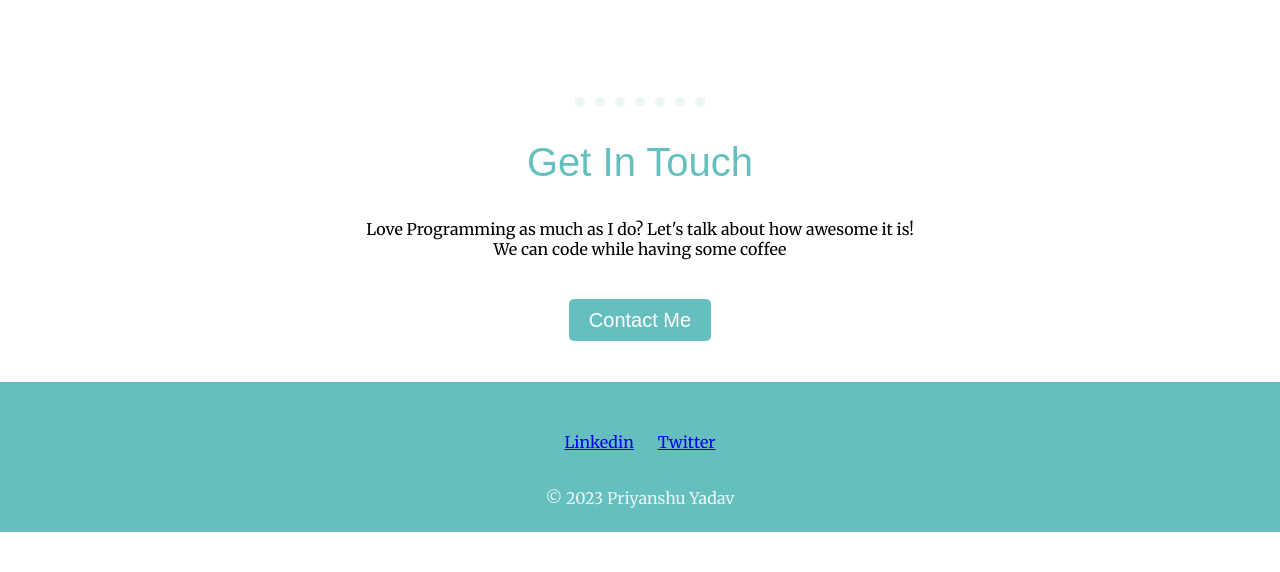
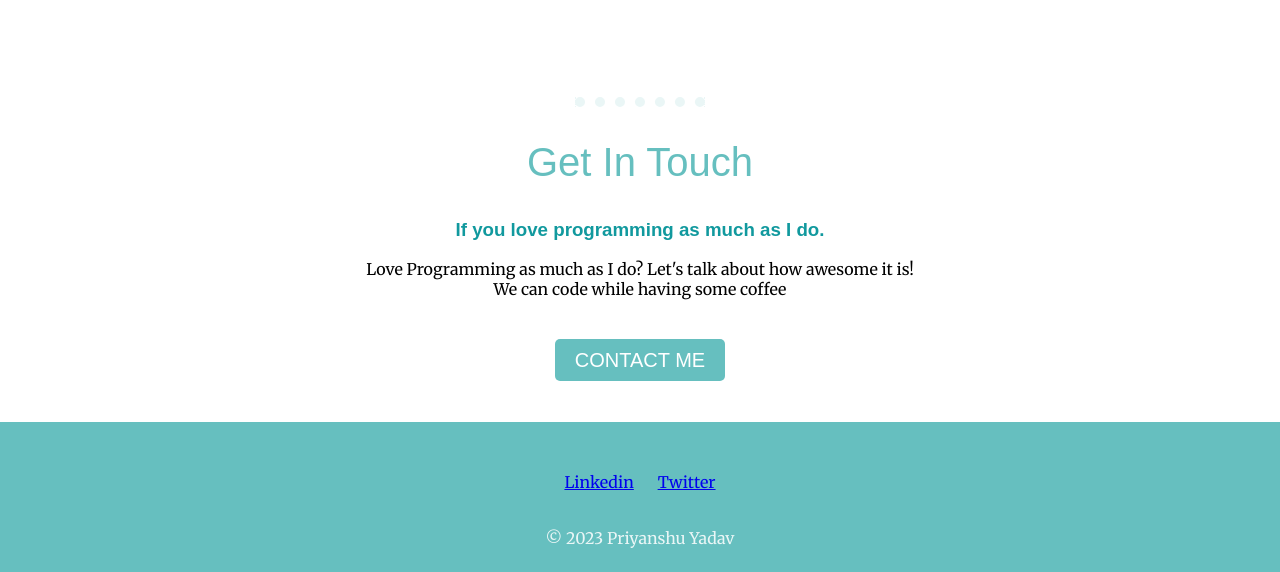
Before and after one commit to Priyanshu-Yadav28/Project-CV, a plain HTML site: page index.html in a window 1280 px wide. Shown: the part 1424-1996 px from the top of the page. Before the commit the page ends 1956 px from the top, so only its background shows below. Drawn offline with Linux system fonts and the light colour scheme.

Commit message:
index.html updated

```diff
--- a/index.html
+++ b/index.html
@@ -7,6 +7,8 @@
     <link rel="stylesheet" href="styles.css">
 
     <link href="https://fonts.googleapis.com/css2?family=Merriweather&family=Montserrat&family=Sacramento&display=swap" rel="stylesheet">
+
+    <link rel="icon" href="p.ico">
 
     <title>Priyanshu</title>
 
@@ -34,7 +36,7 @@
         <div class="profile">
           <img class="profile-pic" src="https://pbs.twimg.com/profile_images/1609524519223570433/BcpSsXj6_400x400.jpg" alt="priyanshu profile picture">
           <h2>Hello there</h2>
-          <p>I am a full stack Web Developer and a Machnie Learning enthusiast pursing Bachelors in Computer Science and Engineering at <br>
+          <p class="intro">I am a full stack Web Developer and a Machnie Learning enthusiast pursing Bachelors in Computer Science and Engineering at <br>
              <a href="https://cucet.cuchd.in/?type=gsn-cucet&gclid=CjwKCAiA-8SdBhBGEiwAWdgtcBYzbvmvTUqHQfx_WtPWkVQ4XOtB-aYNcw5DQKYVc8xJXyOc8k2uHRoCeHcQAvD_BwE" target="_blank">Chandigarh University</a>.
             </p>
         </div>
@@ -58,10 +60,13 @@
         <hr>
         <div class="contact-me">
           <h2>Get In Touch</h2>
+          <h3>
+            If you love programming as much as I do.
+          </h3>
 
-          <p>Love Programming as much as I do? Let's talk about how awesome it is! <br> We can code while having some coffee</p>
+          <p class="getin-touch">Love Programming as much as I do? Let's talk about how awesome it is! <br> We can code while having some coffee</p>
           <div class="contactme">
-            <a class="btn" href="mailto:ypriyanshu1@yahoo.com">Contact Me</a><br>
+            <a class="btn" href="mailto:ypriyanshu1@yahoo.com">CONTACT ME</a><br>
           </div>
 
 
```
